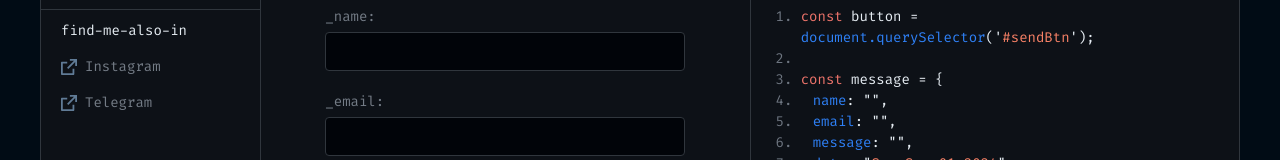
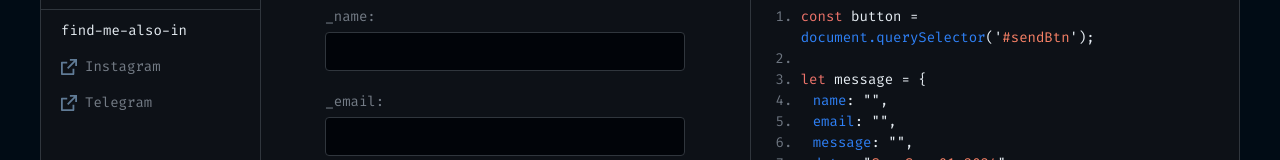
Before and after one commit to maxim-mertsalov/maxim-mertsalov, a Next.js app: page /contact in a window 1280 px wide. Shown: the part 209-369 px from the top of the page. Built offline with nearby package versions, Linux system fonts and the light colour scheme.

Commit message:
const to let

```diff
--- a/app/contact/contact-client.tsx
+++ b/app/contact/contact-client.tsx
@@ -105,7 +105,7 @@ export default function ContactClient() {
               <ol>
                 <li><span className='rd'>const</span> button = <span className='bl'>document.querySelector</span>{"('"}<span className='yw'>#sendBtn</span>{"')"};</li>
                 <li></li>
-                <li><span className='rd'>const</span> message = {"{"}</li>
+                <li><span className='rd'>let</span> message = {"{"}</li>
                 <li style={{paddingLeft: "12px"}}><span className='bl'>name</span>: &quot;<span className='yw'>{formData.name}</span>&quot;,</li>
                 <li style={{paddingLeft: "12px"}}><span className='bl'>email</span>: &quot;<span className='yw'>{formData.email}</span>&quot;,</li>
                 <li style={{paddingLeft: "12px"}}><span className='bl'>message</span>: &quot;<span className='yw'>{formData.body}</span>&quot;,</li>
```
